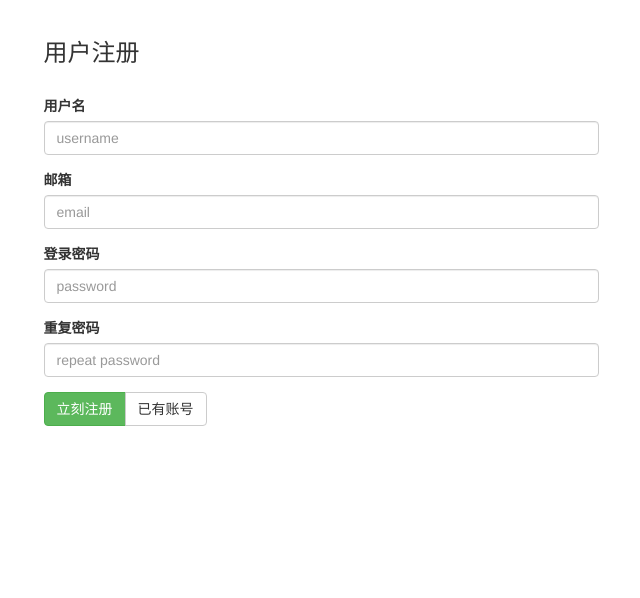
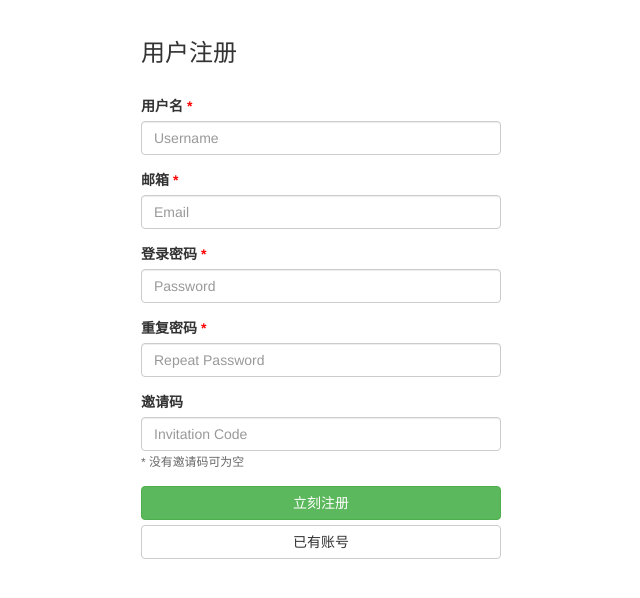
Before and after one commit to hitolz/InfoSub, a Flask app: page /register in a window 1280 px wide. Shown: the part 52-650 px from the top of the page, without its empty margins (319-959 px from the left). Run offline with Flask 2, Linux system fonts and the light colour scheme; parts of the project's set-up code (start-up, migrations or seed data) failed here and were passed over; some libraries are stand-ins or nearby versions.

Commit message:
修改了页面样式，总觉的丑丑的

```diff
--- a/app/templates/about.html
+++ b/app/templates/about.html
@@ -24,11 +24,5 @@
             ...
         </p>
     </div>
-    <div class="col-lg-12">
-        <h3>捐赠</h3>
-        <p>
-            ...
-        </p>
-    </div>
 </div>
 {% endblock %}
--- a/app/templates/dashboard_base.html
+++ b/app/templates/dashboard_base.html
@@ -34,7 +34,7 @@
                     <a href="#" class="dropdown-toggle" data-toggle="dropdown" role="button" aria-haspopup="true"
                        aria-expanded="false">{{ current_user.username }} <span class="caret"></span></a>
                     <ul class="dropdown-menu">
-                        <li><a href="#">用户设置</a></li>
+                        <li><a href="{{ url_for('user.setting') }}">用户设置</a></li>
                         <li><a href="https://github.com/CoderHito/InfoSub/issues" target="_blank">反馈信息</a></li>
                         <li role="separator" class="divider"></li>
                         {% if current_user.is_admin %}
--- a/app/templates/index_base.html
+++ b/app/templates/index_base.html
@@ -40,12 +40,15 @@
 <div class="container">
     {% block content %}
     <div class="row">
-        <div class="jumbotron">
-            <h1>InfoSub, All in ONE</h1>
-            <p>...</p>
-            <p><a class="btn btn-primary btn-lg" href="{{ url_for('view.login') }}" role="button">Enjoy !</a></p>
+        <div class="col-lg-12">
+            <div class="jumbotron">
+                <h1>InfoSub, All in ONE</h1>
+                <p>...</p>
+                <p><a class="btn btn-primary btn-lg" href="{{ url_for('view.login') }}" role="button">Enjoy !</a></p>
+            </div>
         </div>
     </div>
     {% endblock %}
+    <div style="margin-bottom: 70px"></div>
 </div>
 {% endblock %}
--- a/app/templates/register.html
+++ b/app/templates/register.html
@@ -2,43 +2,46 @@
 {% block title %}注册{% endblock %}
 {% block content %}
 <div class="row">
-    <div class="col-lg-6 col-lg-offset-3">
+    <div class="col-lg-4 col-lg-offset-4 col-md-6 col-md-offset-3">
         <h3>用户注册</h3>
         <br />
         <form method="POST" action="{{ url_for('view.register') }}">
             {{ form.csrf_token }}
             <div class="form-group">
-                {{ form.username.label }}
-                {{ form.username(class="form-control", placeholder="username") }}
+                {{ form.username.label }} <b style="color: red">*</b>
+                {{ form.username(class="form-control", placeholder="Username") }}
                 <small id="username_error"></small>
                 {% if form.errors.username %}
                 <small style="color: red">{{ form.errors.username[0] }}</small>
                 {% endif %}
             </div>
             <div class="form-group">
-                {{ form.email.label }}
-                {{ form.email(class="form-control", type="email", placeholder="email") }}
+                {{ form.email.label }} <b style="color: red">*</b>
+                {{ form.email(class="form-control", type="email", placeholder="Email") }}
                 <small id="email_error"></small>
                 {% if form.errors.email %}
                 <small style="color: red">{{ form.errors.email[0] }}</small>
                 {% endif %}
             </div>
             <div class="form-group">
-                {{ form.password.label }}
-                {{ form.password(class="form-control", id="password", placeholder="password") }}
+                {{ form.password.label }} <b style="color: red">*</b>
+                {{ form.password(class="form-control", id="password", placeholder="Password") }}
                 {% if form.errors.password %}
                 <small style="color: red">{{ form.errors.password[0] }}</small>
                 {% endif %}
             </div>
             <div class="form-group">
-                {{ form.re_password.label }}
-                {{ form.re_password(class="form-control", id="re_password", placeholder="repeat password") }}
+                {{ form.re_password.label }} <b style="color: red">*</b>
+                {{ form.re_password(class="form-control", id="re_password", placeholder="Repeat Password") }}
                 <small style="color: red" id="re_password_error"></small>
             </div>
-            <div class="btn-group" role="group">
-                <button type="submit" class="btn btn-success">立刻注册</button>
-                <a href="{{ url_for('view.login') }}" type="button" class="btn btn-default">已有账号</a>
+            <div class="form-group">
+                {{ form.coupon.label }}
+                {{ form.coupon(class="form-control", placeholder="Invitation Code") }}
+                <small style="color: #666">* 没有邀请码可为空</small>
             </div>
+            <button type="submit" class="btn btn-success btn-block">立刻注册</button>
+            <a href="{{ url_for('view.login') }}" type="button" class="btn btn-default btn-block">已有账号</a>
         </form>
     </div>
 </div>
--- a/app/user/form/login.py
+++ b/app/user/form/login.py
@@ -24,6 +24,7 @@ class RegisterForm(FlaskForm):
     email = StringField(u"邮箱", validators=[DataRequired(u"邮箱不能为空")])
     password = PasswordField(u"登录密码", validators=[DataRequired(u"登录密码不能为空")])
     re_password = PasswordField(u"重复密码")
+    coupon = StringField(u"邀请码")
 
     def validate_username(self, field):
         if validate_username(field.data):
--- a/app/util/user_display.py
+++ b/app/util/user_display.py
@@ -2,6 +2,7 @@
 
 user_display = {
     "trial_user": u'试用用户',
+    "invited_user": u'受邀用户',
     "pay_user": u'VIP用户',
     "internal_user": u'内部用户',
     "admin": u'管理员',
--- a/app/view/login.py
+++ b/app/view/login.py
@@ -3,7 +3,7 @@ from flask_login import login_user, login_required, logout_user, current_user
 
 from app.view import view_blueprint
 from app.user.form.login import LoginForm, RegisterForm
-from app.services.user import get_user_by_username_or_email, create_user
+from app.services.user import get_user_by_username_or_email, create_user, init_user_plan
 
 
 @view_blueprint.route("/login", methods=['GET', 'POST'])
@@ -25,6 +25,7 @@ def register():
     form = RegisterForm()
     if form.validate_on_submit():
         user = create_user(form.username.data, form.email.data, form.password.data)
+        init_user_plan(user, form.coupon.data or None)
         login_user(user, remember=True)
         return redirect(url_for("user.home"))
     return render_template("register.html", form=form)
```
Also changed, not shown: app/services/user.py (+9 -1 lines), app/templates/login.html (+6 -8 lines), app/user/templates/dashboard.html (+31 -19 lines).
